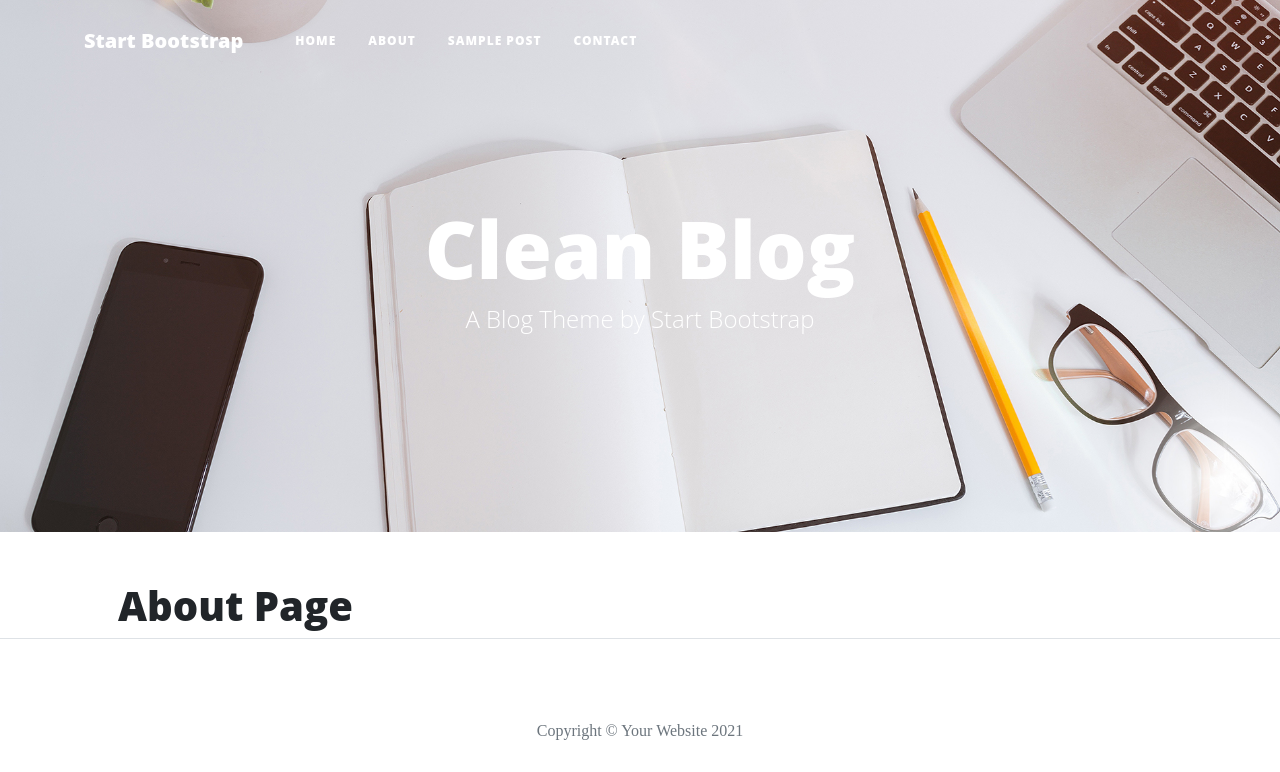
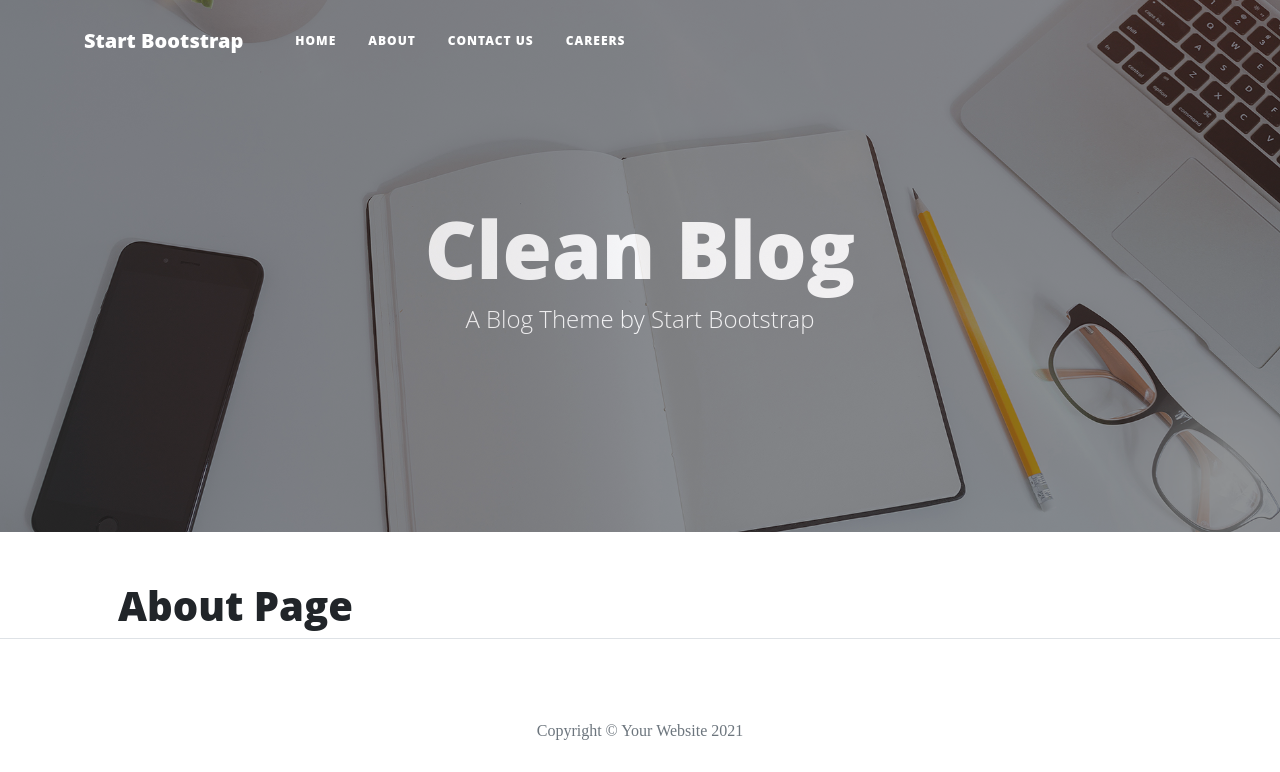
Before and after one commit to johnvenkiah/thorin-flask-app, a Flask app: page /about in a window 1280 px wide. Shown: the top 772 px of the page. Run offline with Flask 2, Linux system fonts and the light colour scheme; some libraries are stand-ins or nearby versions.

Commit message:
fix links so all pages work as intended

```diff
--- a/templates/base.html
+++ b/templates/base.html
@@ -12,24 +12,24 @@
      <!-- Navigation-->
      <nav class="navbar navbar-expand-lg navbar-light" id="mainNav">
         <div class="container px-4 px-lg-5">
-            <a class="navbar-brand" href="index.html">Start Bootstrap</a>
+            <a class="navbar-brand" href="{{ url_for('index') }}">Start Bootstrap</a>
             <button class="navbar-toggler" type="button" data-bs-toggle="collapse" data-bs-target="#navbarResponsive" aria-controls="navbarResponsive" aria-expanded="false" aria-label="Toggle navigation">
                 Menu
                 <i class="fas fa-bars"></i>
             </button>
             <div class="collapse navbar-collapse" id="navbarResponsive">
                 <ul class="navbar-nav ms-auto py-4 py-lg-0">
-                    <li class="nav-item"><a class="nav-link px-lg-3 py-3 py-lg-4" href="index.html">Home</a></li>
-                    <li class="nav-item"><a class="nav-link px-lg-3 py-3 py-lg-4" href="about.html">About</a></li>
-                    <li class="nav-item"><a class="nav-link px-lg-3 py-3 py-lg-4" href="post.html">Sample Post</a></li>
-                    <li class="nav-item"><a class="nav-link px-lg-3 py-3 py-lg-4" href="contact.html">Contact</a></li>
+                    <li class="nav-item"><a class="nav-link px-lg-3 py-3 py-lg-4" href="{{ url_for('index') }}">Home</a></li>
+                    <li class="nav-item"><a class="nav-link px-lg-3 py-3 py-lg-4" href="{{ url_for('about')}}">About</a></li>
+                    <li class="nav-item"><a class="nav-link px-lg-3 py-3 py-lg-4" href="{{ url_for('contact')}}">Contact Us</a></li>
+                    <li class="nav-item"><a class="nav-link px-lg-3 py-3 py-lg-4" href="{{ url_for('careers')}}">Careers</a></li>
                 </ul>
             </div>
         </div>
     </nav>
     <!-- Page Header-->
     <header class="masthead" style="background-image: url('{{ url_for('static', filename='img/home-bg.jpg') }}')">
-        <div class="container position-relative px-4 px-lg-5">
+        <div class="container-fluid overlay position-relative px-4 px-lg-5">
             <div class="row gx-4 gx-lg-5 justify-content-center">
                 <div class="col-md-10 col-lg-8 col-xl-7">
                     <div class="site-heading">
```
